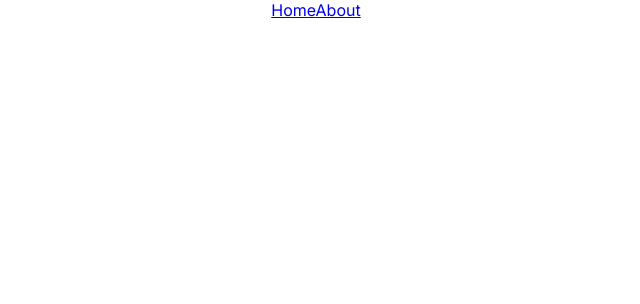
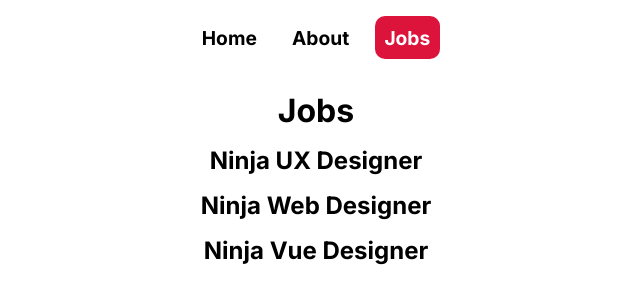
Before and after one commit to WaltsonZh/VueTutorial, a Vue app in the folder NinjaJobs/: page /jobs in a window 1280 px wide. Before the commit this address had no page. Shown: the top 304 px of the page, without its empty margins (324-964 px from the left). Built offline with nearby package versions, Linux system fonts and the light colour scheme.

Commit message:
lesson 8: folder structure

```diff
--- a/NinjaJobs/src/App.vue
+++ b/NinjaJobs/src/App.vue
@@ -2,6 +2,7 @@
   <nav>
     <RouterLink to="/">Home</RouterLink>
     <RouterLink to="/about">About</RouterLink>
+    <RouterLink to="/jobs">Jobs</RouterLink>
   </nav>
 
   <RouterView />
@@ -12,5 +13,21 @@
 </script>
 
 <style scoped>
-
+  nav {
+    padding: 1em;
+    display: flex;
+    gap: 1em;
+  }
+  nav a {
+    font-size: 1.2em;
+    text-decoration: none;
+    color: black;
+    font-weight: 700;
+    padding: 0.5em;
+    border-radius: 10px;
+  }
+  nav a.router-link-active {
+    background: crimson;
+    color: white;
+  }
 </style>
--- a/NinjaJobs/src/router/index.js
+++ b/NinjaJobs/src/router/index.js
@@ -1,6 +1,7 @@
 import { createRouter, createWebHistory } from 'vue-router'
 import HomeView from '../views/HomeView.vue'
 import AboutView from '../views/AboutView.vue'
+import Jobs from '../views/Jobs/Jobs.vue'
 
 const router = createRouter({
   history: createWebHistory(import.meta.env.BASE_URL),
@@ -14,6 +15,11 @@ const router = createRouter({
       path: '/about',
       name: 'about',
       component: AboutView
+    },
+    {
+      path: '/jobs',
+      name: 'Jobs',
+      component: Jobs
     }
   ]
 })
--- /dev/null
+++ b/NinjaJobs/src/views/Jobs/Jobs.vue
@@ -0,0 +1,24 @@
+<template>
+  <h1>Jobs</h1>
+  <div v-for="job in jobs" :key="job.id">
+    <h2>{{ job.title }}</h2>
+  </div>
+</template>
+
+<script>
+export default {
+  data() {
+    return {
+      jobs: [
+        { title: 'Ninja UX Designer', id: 1, details: 'lorem'},
+        { title: 'Ninja Web Designer', id: 2, details: 'lorem'},
+        { title: 'Ninja Vue Designer', id: 3, details: 'lorem'},
+      ]
+    }
+  },
+}
+</script>
+
+<style scoped>
+
+</style>
```
Also changed, not shown: NinjaJobs/src/views/Jobs/JobDetails.vue (added).
